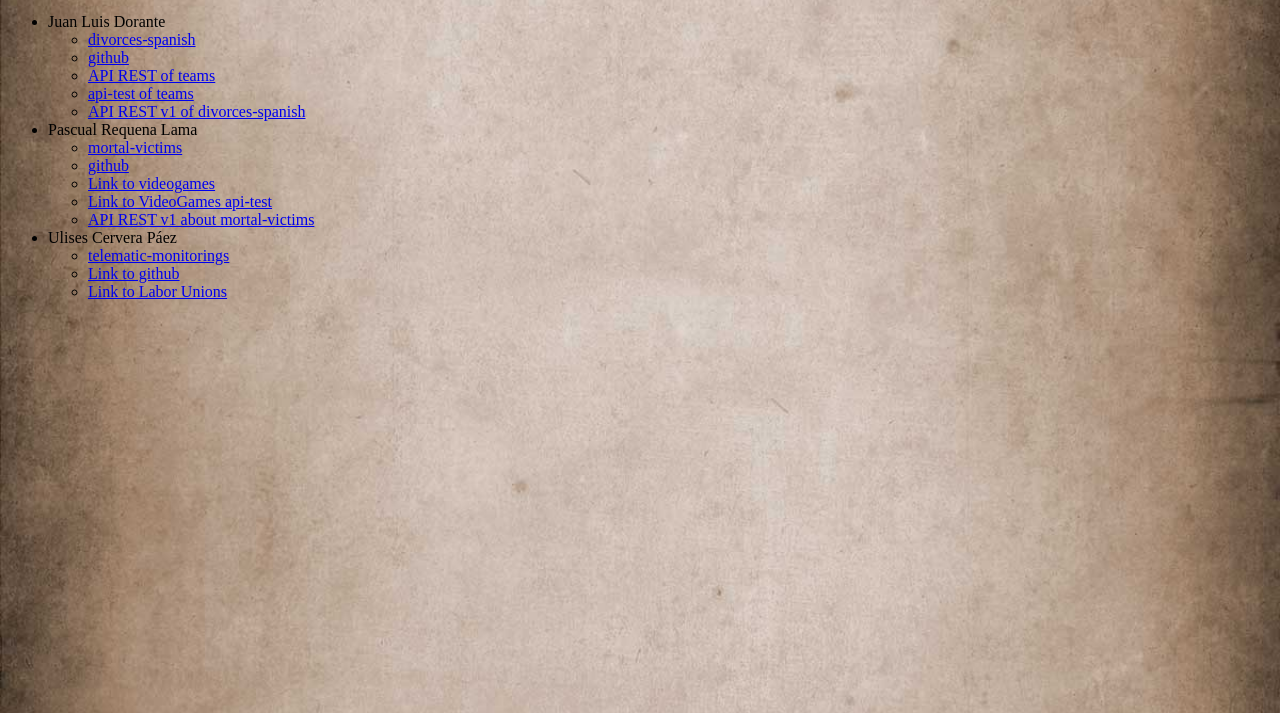
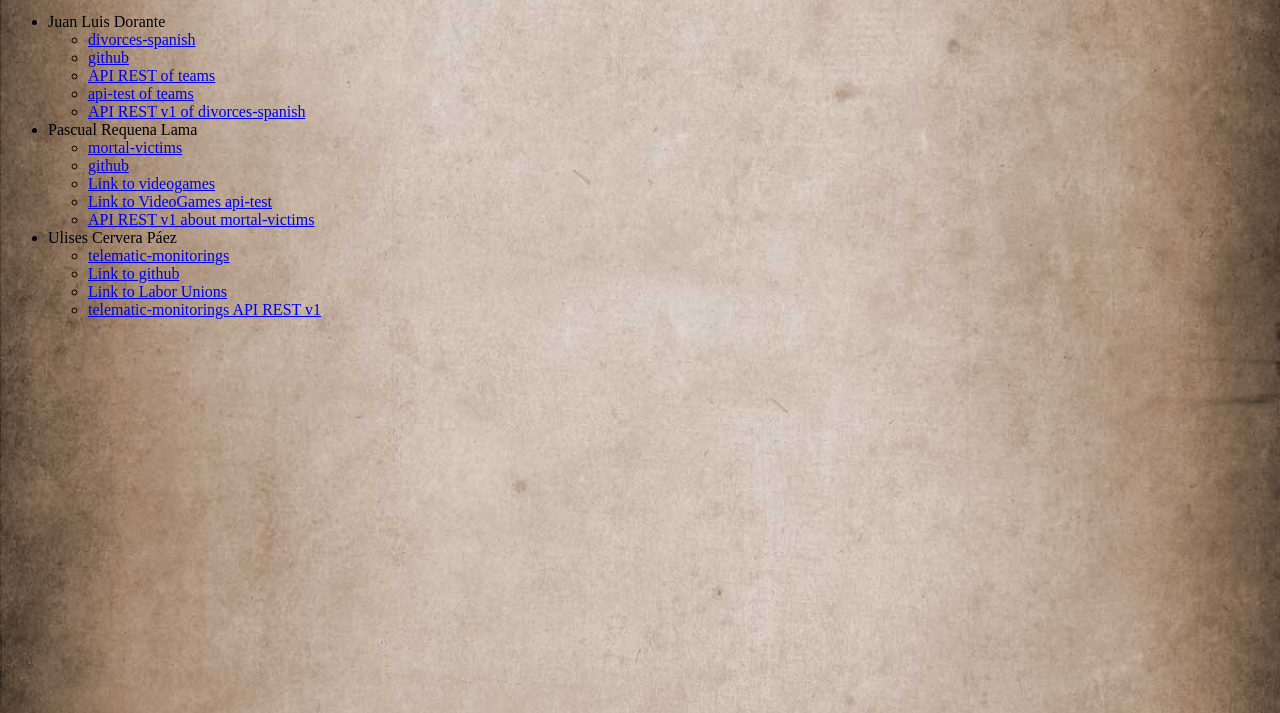
Before and after one commit to SOS-2016-10/sos-2016-10, a website: page html/about/index.html in a window 1280 px wide. Shown: the part 87-800 px from the top of the page. Drawn offline with Linux system fonts and the light colour scheme; files that its build step writes are made by us from their sources; files whose address does not match are found by name.

Commit message:
If i can.... Closes #27

```diff
--- a/html/about/index.html
+++ b/html/about/index.html
@@ -31,6 +31,7 @@
         <li><a href="/about/telematic-monitorings/">telematic-monitorings</a></li>
         <li><a href="https://github.com/ulisescervera">Link to github</a></li>
         <li><a href="/api/sandbox/unions">Link to Labor Unions</a></li>
+        <li><a href="/api/v1/telematic-monitorings">telematic-monitorings API REST v1</a></li>
       </ul>
   </ul>
 </body>
--- a/index.js
+++ b/index.js
@@ -81,7 +81,8 @@ app.post("/api/v1/divorces-spanish/:autonomous_community/:year", divorcesSpanish
 app.put("/api/v1/divorces-spanish/:autonomous_community/:year", divorcesSpanishCtl.putDivorceYear);
 app.delete("/api/v1/divorces-spanish/:autonomous_community/:year", divorcesSpanishCtl.deleteDivorceYear);
 
-
+////////////////////////////////////////////////////////////////////////////////
+////////////////////////////      ULISES      //////////////////////////////////
 //Resource Unions
 app.get("/api/v1/telematic-monitorings/loadInitialData", telematicMonitoringsCtl.loadInitialData); //Initialize telematic-monitorings "/api/v1/telematic-monitorings/loadInitialData"
 app.get("/api/sandbox/unions", unionsCtl.getUnions);
```
Also changed, not shown: 1 other file.
